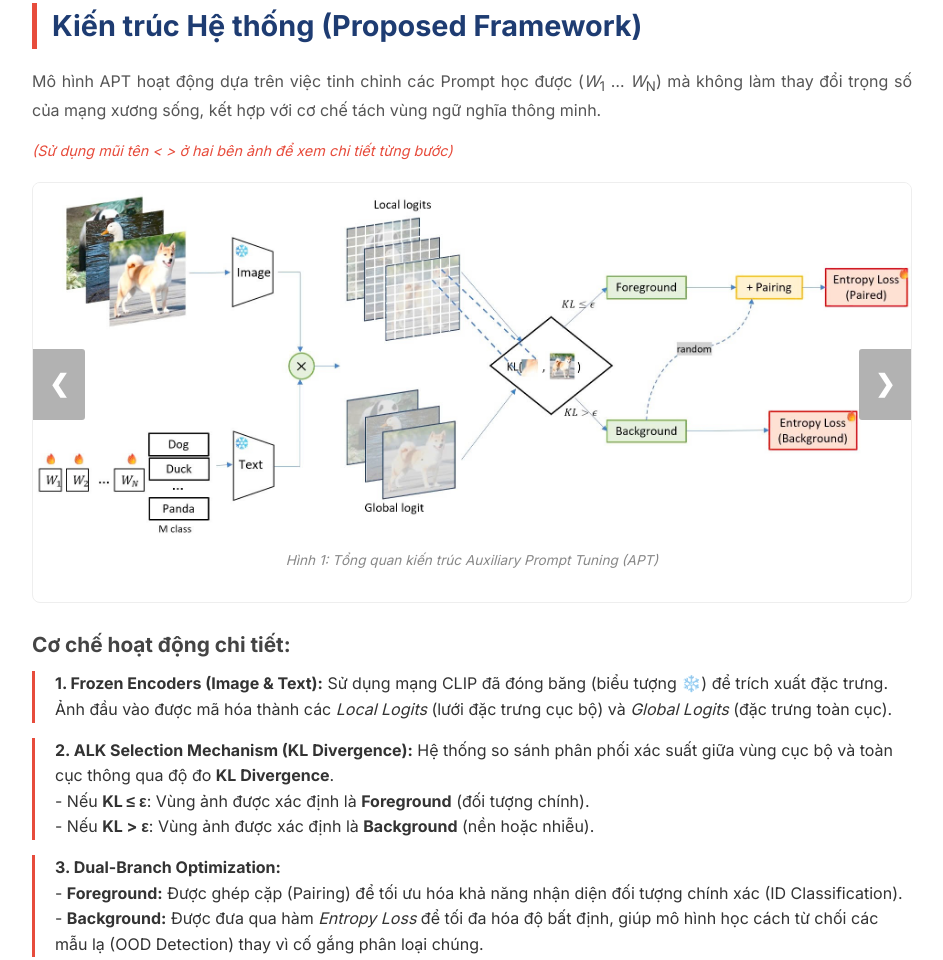
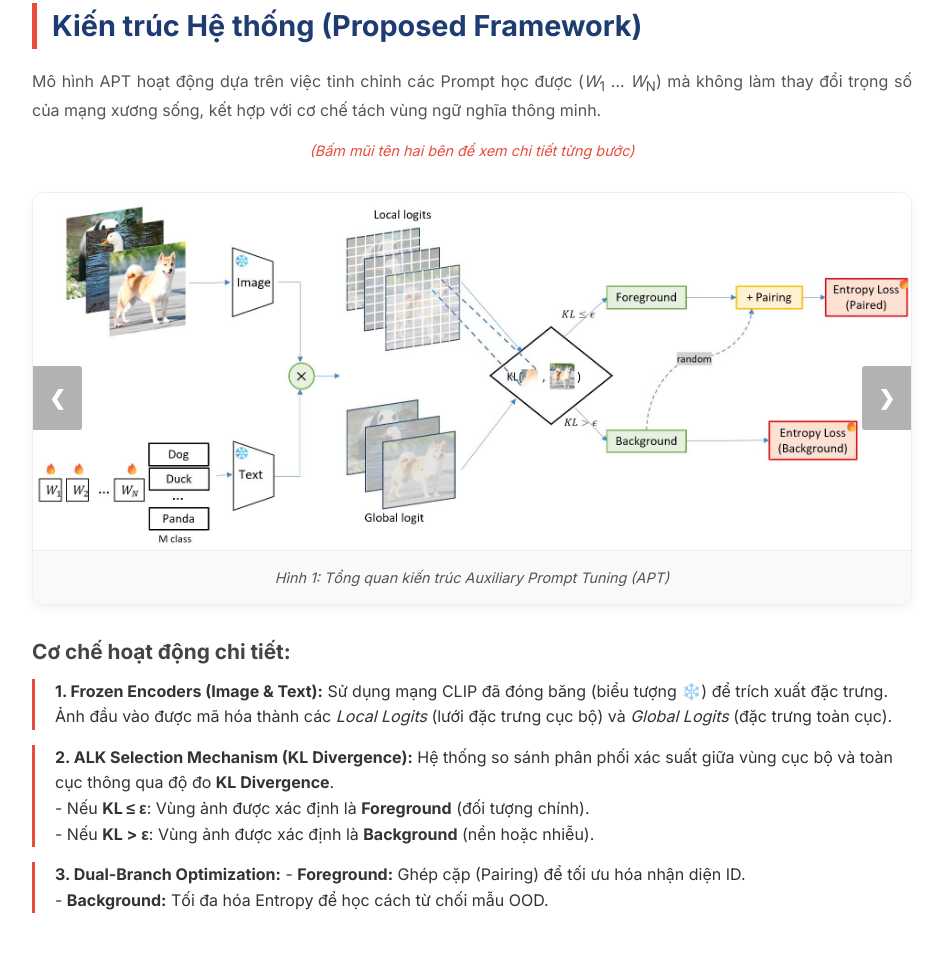
Before and after one commit to mitiie/bigData-finalExam, a plain HTML site: page index.html in a window 1280 px wide. Shown: the part 1248-2208 px from the top of the page, without its empty margins (168-1111 px from the left). Drawn offline with Linux system fonts and the light colour scheme.

Commit message:
base APT -v.02

```diff
--- a/index.html
+++ b/index.html
@@ -177,7 +177,86 @@
             text-align: justify;
         }
 
-        /* Image styling */
+        /* --- CSS CHO CAROUSEL (CẬP NHẬT MỚI ĐỂ CHỐNG VỠ ẢNH) --- */
+        .carousel-container {
+            position: relative;
+            max-width: 1000px; /* Giới hạn chiều rộng */
+            width: 100%;
+            margin: 30px auto;
+            border-radius: 12px;
+            border: 1px solid #eee;
+            overflow: hidden;
+            background: #fff;
+            box-shadow: 0 4px 10px rgba(0,0,0,0.05);
+        }
+
+        /* Class chung cho slide của cả 2 phần */
+        .carousel-slide-arch, .carousel-slide-bd {
+            display: none;
+            text-align: center;
+            background-color: #fcfcfc;
+        }
+
+        /* Định dạng ảnh bên trong slide: Fix cứng chiều cao tối đa để không bị dài */
+        .carousel-slide-arch img, .carousel-slide-bd img {
+            width: 100%;
+            height: auto;
+            max-height: 550px; /* Giới hạn chiều cao ảnh */
+            object-fit: contain; /* Đảm bảo ảnh không bị méo */
+            display: block;
+            margin: 0 auto;
+        }
+
+        .caption {
+            padding: 15px;
+            background: #f8f9fa;
+            color: #555;
+            font-size: 0.9rem;
+            font-style: italic;
+            border-top: 1px solid #eee;
+            margin: 0;
+            text-align: center;
+        }
+
+        /* Nút mũi tên Previous và Next */
+        .prev, .next {
+            cursor: pointer;
+            position: absolute;
+            top: 50%;
+            transform: translateY(-50%); /* Căn giữa chính xác theo chiều dọc */
+            width: auto;
+            padding: 16px;
+            color: white;
+            font-weight: bold;
+            font-size: 20px;
+            transition: 0.3s ease;
+            border-radius: 0 3px 3px 0;
+            user-select: none;
+            background-color: rgba(0,0,0,0.3);
+            z-index: 10;
+        }
+
+        .next {
+            right: 0;
+            border-radius: 3px 0 0 3px;
+        }
+
+        .prev:hover, .next:hover {
+            background-color: var(--accent-color);
+        }
+
+        /* Hiệu ứng fade chuyển cảnh */
+        .fade {
+            animation-name: fade;
+            animation-duration: 0.6s;
+        }
+
+        @keyframes fade {
+            from {opacity: .4}
+            to {opacity: 1}
+        }
+
+        /* Image styling tĩnh (cho các ảnh không phải slide) */
         .img-container {
             width: 100%;
             margin: 20px 0;
@@ -185,85 +264,10 @@
             overflow: hidden;
             border: 1px solid #eee;
         }
-
         .img-container img {
             width: 100%;
-            height: auto;
             display: block;
         }
-
-        .caption {
-            text-align: center;
-            font-size: 0.85rem;
-            color: #888;
-            margin-top: 10px;
-            font-style: italic;
-            display: block; /* Đảm bảo caption luôn hiển thị dưới ảnh trong slide */
-        }
-
-        /* --- CSS MỚI CHO IMAGE CAROUSEL (SLIDESHOW) --- */
-        .carousel-container {
-            position: relative;
-            width: 100%;
-            margin: 20px 0;
-            border-radius: 8px;
-            border: 1px solid #eee;
-            overflow: hidden; /* Để bo tròn góc cả mũi tên nếu cần */
-            background: #fff; /* Nền trắng cho container */
-        }
-
-        /* Ẩn các slide mặc định */
-        .carousel-slide {
-            display: none;
-            padding-bottom: 15px; /* Khoảng cách cho caption bên trong */
-        }
-
-        /* Hiển thị ảnh trong slide */
-        .carousel-slide img {
-            width: 100%;
-            height: auto;
-            display: block;
-        }
-
-        /* Nút mũi tên Previous và Next */
-        .prev, .next {
-            cursor: pointer;
-            position: absolute;
-            top: 45%; /* Căn giữa theo chiều dọc ảnh (ước lượng) */
-            width: auto;
-            padding: 16px;
-            margin-top: -22px;
-            color: white;
-            font-weight: bold;
-            font-size: 24px;
-            transition: 0.3s ease;
-            border-radius: 0 3px 3px 0;
-            user-select: none;
-            background-color: rgba(0,0,0,0.3); /* Nền mờ cho dễ nhìn */
-        }
-
-        /* Vị trí nút Next ở bên phải */
-        .next {
-            right: 0;
-            border-radius: 3px 0 0 3px;
-        }
-
-        /* Hiệu ứng hover nút */
-        .prev:hover, .next:hover {
-            background-color: var(--accent-color); /* Dùng màu cam nhấn khi hover */
-        }
-
-        /* Hiệu ứng fade chuyển cảnh nhẹ nhàng */
-        .fade {
-            animation-name: fade;
-            animation-duration: 0.5s;
-        }
-
-        @keyframes fade {
-            from {opacity: .6}
-            to {opacity: 1}
-        }
-        /* --------------------------------------------- */
 
         /* Table Styling */
         table {
@@ -305,7 +309,7 @@
             }
             .hero h1 { font-size: 2rem; }
             .features-grid { grid-template-columns: 1fr; }
-            .prev, .next { padding: 10px; font-size: 18px; } /* Nút nhỏ hơn trên mobile */
+            .carousel-slide-arch img, .carousel-slide-bd img { max-height: 300px; }
         }
     </style>
 </head>
@@ -361,39 +365,44 @@
             <h2>Kiến trúc Hệ thống (Proposed Framework)</h2>
             <p>Mô hình APT hoạt động dựa trên việc tinh chỉnh các Prompt học được (<i>W</i><sub>1</sub> &hellip; <i>W</i><sub>N</sub>) mà không làm thay đổi trọng số của mạng xương sống, kết hợp với cơ chế tách vùng ngữ nghĩa thông minh.</p>
 
-            <p style="font-style: italic; font-size: 0.9rem; color: var(--accent-color); margin-bottom: 10px;">(Sử dụng mũi tên < > ở hai bên ảnh để xem chi tiết từng bước)</p>
+            <p style="font-style: italic; font-size: 0.9rem; color: var(--accent-color); margin-bottom: 10px; text-align: center;">(Bấm mũi tên hai bên để xem chi tiết từng bước)</p>
 
             <div class="carousel-container">
-
-                <div class="carousel-slide fade">
-                    <img src="architecture.png" alt="Tổng quan kiến trúc APT"> <p class="caption">Hình 1: Tổng quan kiến trúc Auxiliary Prompt Tuning (APT)</p>
+                <div class="carousel-slide-arch fade">
+                    <img src="architecture.png" alt="Tổng quan kiến trúc APT">
+                    <p class="caption">Hình 1: Tổng quan kiến trúc Auxiliary Prompt Tuning (APT)</p>
                 </div>
 
-                <div class="carousel-slide fade">
+                <div class="carousel-slide-arch fade">
                     <img src="encoder.png" alt="Bước 1: Trích xuất đặc trưng">
                     <p class="caption">Hình 2: Bước 1 - Đầu vào và mã hoá.</p>
                 </div>
 
-                <div class="carousel-slide fade">
+                <div class="carousel-slide-arch fade">
                     <img src="ALK.png" alt="Bước 2: Cơ chế chọn lọc ALK">
-                    <p class="caption">Hình 3: Bước 2 - Cơ chế chọn lọc ALK sử dụng KL Divergence để phân tách vùng Tiền cảnh (Foreground) và Hậu cảnh (Background).</p>
+                    <p class="caption">Hình 3: Bước 2 - Cơ chế chọn lọc ALK sử dụng KL Divergence.</p>
                 </div>
 
-                <div class="carousel-slide fade">
+                <div class="carousel-slide-arch fade">
                     <img src="pairReg.png" alt="Bước 3: Tối ưu hóa kép">
-                    <p class="caption">Hình 4: Bước 3 - Tối ưu hóa kép: Ghép cặp phân loại cho Tiền cảnh và tối đa hóa Entropy cho Hậu cảnh (OOD).</p>
+                    <p class="caption">Hình 4: Bước 3 - Tối ưu hóa kép: Ghép cặp và Entropy Loss.</p>
                 </div>
-                <a class="prev" onclick="plusSlides(-1)">&#10094;</a>
-                <a class="next" onclick="plusSlides(1)">&#10095;</a>
 
+                <div class="carousel-slide-arch fade">
+                    <img src="SCT.png" alt="SCT Training">
+                    <p class="caption">Hình 5: Quá trình huấn luyện ảnh trong phân phối (ID) sử dụng phương pháp SCT.</p>
+                </div>
+
+                <a class="prev" onclick="plusSlidesArch(-1)">&#10094;</a>
+                <a class="next" onclick="plusSlidesArch(1)">&#10095;</a>
             </div>
+
             <h3>Cơ chế hoạt động chi tiết:</h3>
             <ul style="list-style-type: none; padding-left: 0;">
                 <li style="margin-bottom: 15px; padding-left: 20px; border-left: 3px solid var(--accent-color);">
                     <strong>1. Frozen Encoders (Image & Text):</strong>
                     Sử dụng mạng CLIP đã đóng băng (biểu tượng ❄️) để trích xuất đặc trưng. Ảnh đầu vào được mã hóa thành các <em>Local Logits</em> (lưới đặc trưng cục bộ) và <em>Global Logits</em> (đặc trưng toàn cục).
                 </li>
-
                 <li style="margin-bottom: 15px; padding-left: 20px; border-left: 3px solid var(--accent-color);">
                     <strong>2. ALK Selection Mechanism (KL Divergence):</strong>
                     Hệ thống so sánh phân phối xác suất giữa vùng cục bộ và toàn cục thông qua độ đo <strong>KL Divergence</strong>.
@@ -402,20 +411,40 @@
                     <br>
                     - Nếu <strong>KL &gt; &epsilon;</strong>: Vùng ảnh được xác định là <strong>Background</strong> (nền hoặc nhiễu).
                 </li>
-
                 <li style="margin-bottom: 15px; padding-left: 20px; border-left: 3px solid var(--accent-color);">
                     <strong>3. Dual-Branch Optimization:</strong>
-                    <br>
-                    - <strong>Foreground:</strong> Được ghép cặp (Pairing) để tối ưu hóa khả năng nhận diện đối tượng chính xác (ID Classification).
-                    <br>
-                    - <strong>Background:</strong> Được đưa qua hàm <em>Entropy Loss</em> để tối đa hóa độ bất định, giúp mô hình học cách từ chối các mẫu lạ (OOD Detection) thay vì cố gắng phân loại chúng.
+                    - <strong>Foreground:</strong> Ghép cặp (Pairing) để tối ưu hóa nhận diện ID. <br>
+                    - <strong>Background:</strong> Tối đa hóa Entropy để học cách từ chối mẫu OOD.
                 </li>
             </ul>
         </section>
 
         <section id="bigdata">
-            <h2>Hiệu quả triển khai Big Data (Ablation Study)</h2>
-            <p>Chúng tôi đã thực hiện nghiên cứu loại trừ để đánh giá tác động của MapReduce. Kết quả cho thấy việc chuyển đổi từ xử lý ảnh Online sang đọc vector Offline mang lại hiệu suất vượt trội.</p>
+            <h2>Triển khai Big Data Pipeline</h2>
+            <p style="font-style: italic; font-size: 0.9rem; color: var(--accent-color); margin-bottom: 10px; text-align: center;">(Quy trình xử lý dữ liệu lớn - Bấm mũi tên để xem)</p>
+
+            <div class="carousel-container">
+                <div class="carousel-slide-bd fade">
+                    <img src="bigdatav1.png" alt="HDFS Input">
+                    <p class="caption">Hình 1: Kiến trúc xử lý phân tán (MapReduce) cho giai đoạn mã hoá ảnh quy mô lớn.</p>
+                </div>
+
+                <div class="carousel-slide-bd fade">
+                    <img src="bigdatav2.png" alt="Map Phase">
+                    <p class="caption">Hình 2: Xử lý phân tán MapReduce cho giai đoạn phân vùng ảnh ALK.</p>
+                </div>
+
+                <div class="carousel-slide-bd fade">
+                    <img src="bigdatav3.png" alt="Reduce Phase">
+                    <p class="caption">Hình 3: Áp dụng MapReduce để tách ảnh và tính entropy foreground–background.</p>
+                </div>
+
+                <a class="prev" onclick="plusSlidesBD(-1)">&#10094;</a>
+                <a class="next" onclick="plusSlidesBD(1)">&#10095;</a>
+            </div>
+
+            <h3>Hiệu quả thực tế (Ablation Study)</h3>
+            <p>Kết quả thực nghiệm khi so sánh giữa phương pháp truyền thống và MapReduce:</p>
 
             <table>
                 <thead>
@@ -451,24 +480,23 @@
             <div class="img-container">
                 <img src="logTraining.png" alt="Log Training">
             </div>
-            <p class="caption">Hình 2: Log thực tế cho thấy quá trình huấn luyện hoàn tất trong 48 phút.</p>
+            <p class="caption">Hình 6: Log thực tế cho thấy quá trình huấn luyện hoàn tất trong 48 phút.</p>
         </section>
 
         <section id="results">
             <h2>Kết quả Thực nghiệm (CIFAR-10)</h2>
             <p>Mô hình được đánh giá trên tập chuẩn CIFAR-10 với thiết lập Few-shot (16 mẫu/lớp). Kết quả cho thấy APT vượt trội hơn các phương pháp nền tảng.</p>
 
-            <div class="features-grid" style="grid-template-columns: 1fr 1fr; max-width: 100%; margin: 0; padding: 0;">
-                <div style="background: #f4f8fb; padding: 20px; border-radius: 8px;">
-                    <h3 style="margin-top:0; color: #1e3c72;">Độ chính xác (Accuracy)</h3>
-                    <p style="font-size: 2rem; font-weight: bold; color: var(--accent-color); margin: 10px 0;">94.80%</p>
-                    <p>Cao hơn Zero-shot CLIP (~89%) và CoOp (~94.2%).</p>
-                </div>
-                <div style="background: #f4f8fb; padding: 20px; border-radius: 8px;">
-                    <h3 style="margin-top:0; color: #1e3c72;">OOD Detection (AUROC)</h3>
-                    <p style="font-size: 2rem; font-weight: bold; color: var(--accent-color); margin: 10px 0;">96.4%</p>
-                    <p>Trung bình trên các tập dữ liệu nhiễu (SVHN, LSUN, CIFAR-100).</p>
-                </div>
+            <div class="img-container">
+                <img src="results.png" alt="Biểu đồ so sánh kết quả thực nghiệm">
+            </div>
+            <p class="caption">Hình 7: So sánh hiệu năng và độ chính xác của APT so với các phương pháp SOTA.</p>
+
+            <div class="img-container">
+            <img src="test1.png" alt="Biểu đồ so sánh kết quả thực nghiệm">
+            <img src="test2.png" alt="Biểu đồ so sánh kết quả thực nghiệm">
+            <img src="test3.png" alt="Biểu đồ so sánh kết quả thực nghiệm">
+
             </div>
         </section>
 
@@ -480,33 +508,48 @@
     </footer>
 
     <script>
-        let slideIndex = 1;
-        showSlides(slideIndex);
+        let slideIndexArch = 1;
+        showSlidesArch(slideIndexArch);
 
-        // Hàm điều khiển mũi tên Next/Prev
-        function plusSlides(n) {
-            showSlides(slideIndex += n);
+        function plusSlidesArch(n) {
+            showSlidesArch(slideIndexArch += n);
         }
 
-        // Hàm hiển thị slide chính
-        function showSlides(n) {
+        function showSlidesArch(n) {
             let i;
-            let slides = document.getElementsByClassName("carousel-slide");
+            let slides = document.getElementsByClassName("carousel-slide-arch");
+            if (slides.length === 0) return;
 
-            // Nếu bấm Next ở slide cuối thì quay về slide đầu
-            if (n > slides.length) {slideIndex = 1}
+            if (n > slides.length) {slideIndexArch = 1}
+            if (n < 1) {slideIndexArch = slides.length}
 
-            // Nếu bấm Prev ở slide đầu thì quay về slide cuối
-            if (n < 1) {slideIndex = slides.length}
-
-            // Ẩn tất cả các slide
             for (i = 0; i < slides.length; i++) {
                 slides[i].style.display = "none";
             }
+            slides[slideIndexArch-1].style.display = "block";
+        }
 
-            // Hiển thị slide hiện tại
-            slides[slideIndex-1].style.display = "block";
+        let slideIndexBD = 1;
+        showSlidesBD(slideIndexBD);
+
+        function plusSlidesBD(n) {
+            showSlidesBD(slideIndexBD += n);
+        }
+
+        function showSlidesBD(n) {
+            let i;
+            let slides = document.getElementsByClassName("carousel-slide-bd");
+            if (slides.length === 0) return;
+
+            if (n > slides.length) {slideIndexBD = 1}
+            if (n < 1) {slideIndexBD = slides.length}
+
+            for (i = 0; i < slides.length; i++) {
+                slides[i].style.display = "none";
+            }
+            slides[slideIndexBD-1].style.display = "block";
         }
     </script>
-    </body>
+
+</body>
 </html>
```
Also changed, not shown: SCT.png (added), big.png (added), bigdatav1.png (added), bigdatav2.png (added), bigdatav3.png (added), results.png (added), test1.png (added), test2.png (added), test3.png (added).
